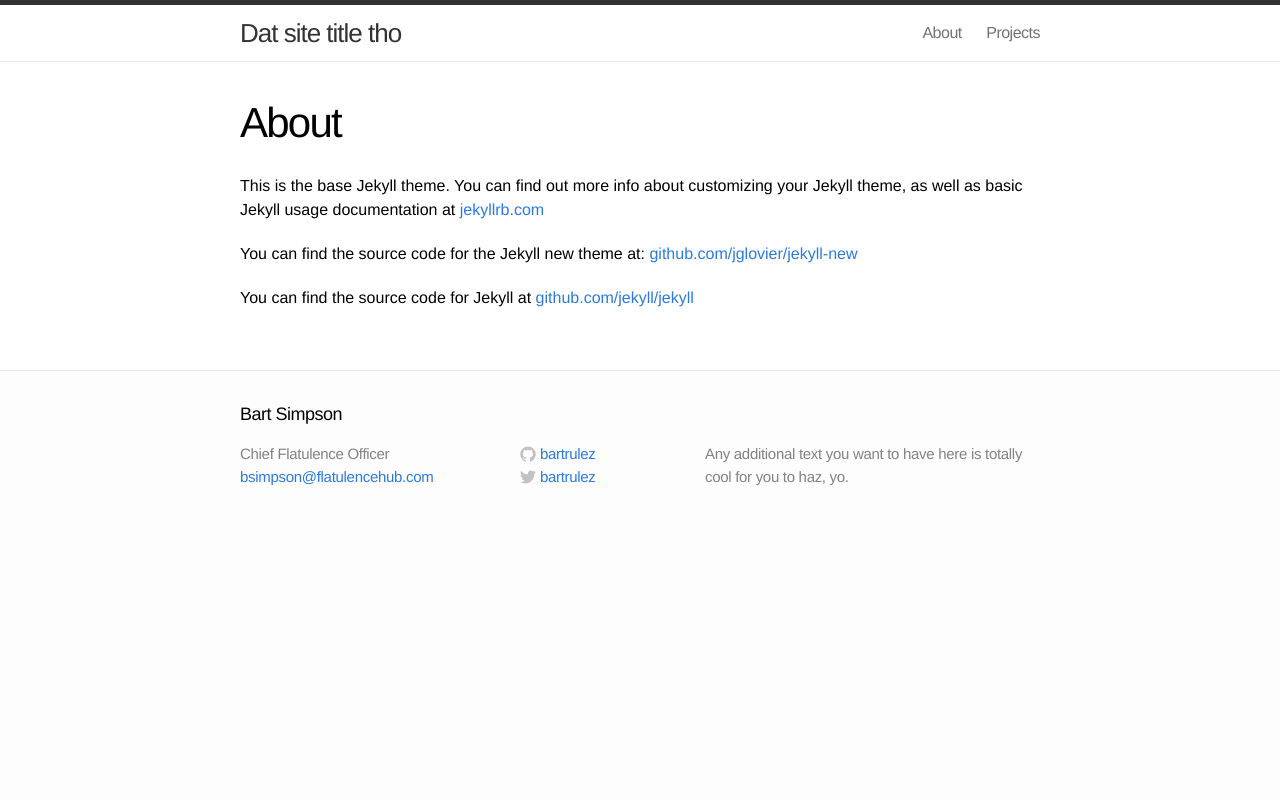
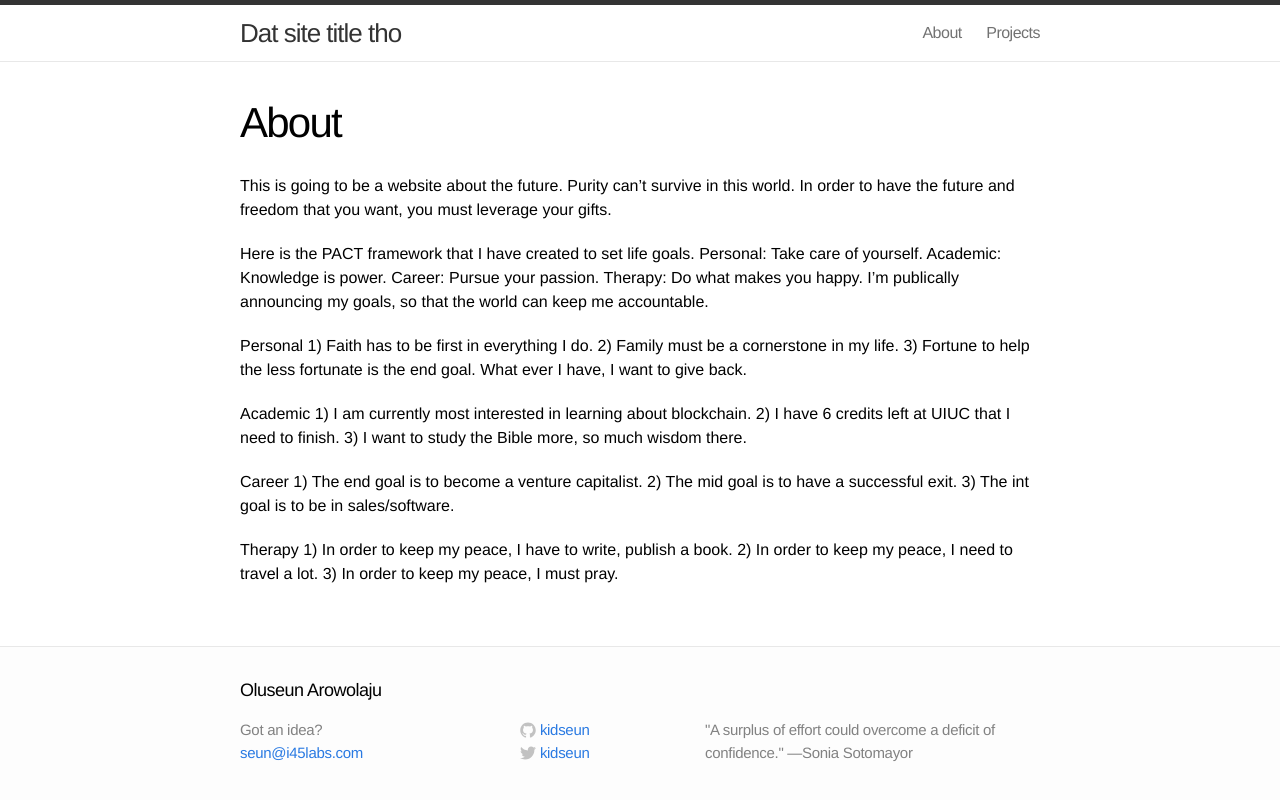
Before and after one commit to kidseun/kidseun.github.io, a Jekyll site: the page built from about/index.md, in a window 1280 px wide. Shown: the top 800 px of the page. Built offline with Jekyll 4.4.1, drawn with Linux system fonts in a browser that asks for light colours; Markdown is read by kramdown in place of the engine named in the settings.

Commit message:
add info

```diff
--- a/_includes/footer.html
+++ b/_includes/footer.html
@@ -2,19 +2,19 @@
 
   <div class="wrap">
 
-    <h2 class="footer-heading">Bart Simpson</h2>
+    <h2 class="footer-heading">Oluseun Arowolaju</h2>
 
     <div class="footer-col-1 column">
       <ul>
-        <li>Chief Flatulence Officer</li>
-        <li><a href="mailto:bsimpson@flatulencehub.com">bsimpson@flatulencehub.com</a></li>
+        <li>Got an idea?</li>
+        <li><a href="mailto:seun@i45labs.com">seun@i45labs.com</a></li>
       </ul>
     </div>
 
     <div class="footer-col-2 column">
       <ul>
         <li>
-          <a href="https://github.com/yourusername">
+          <a href="https://github.com/kidseun">
             <span class="icon github">
               <svg version="1.1" class="github-icon-svg" xmlns="http://www.w3.org/2000/svg" xmlns:xlink="http://www.w3.org/1999/xlink" x="0px" y="0px"
                  viewBox="0 0 16 16" enable-background="new 0 0 16 16" xml:space="preserve">
@@ -29,11 +29,11 @@
                 c0,0.208,0.14,0.449,0.534,0.373c3.081-1.028,5.302-3.935,5.302-7.362C15.76,3.906,12.285,0.431,7.999,0.431z"/>
               </svg>
             </span>
-            <span class="username">bartrulez</span>
+            <span class="username">kidseun</span>
           </a>
         </li>
         <li>
-          <a href="https://twitter.com/yourusername">
+          <a href="https://twitter.com/kidseun">
             <span class="icon twitter">
               <svg version="1.1" class="twitter-icon-svg" xmlns="http://www.w3.org/2000/svg" xmlns:xlink="http://www.w3.org/1999/xlink" x="0px" y="0px"
                  viewBox="0 0 16 16" enable-background="new 0 0 16 16" xml:space="preserve">
@@ -46,14 +46,14 @@
                 c6.015,0,9.304-4.983,9.304-9.304c0-0.142-0.003-0.283-0.009-0.423C14.976,4.29,15.531,3.714,15.969,3.058z"/>
               </svg>
             </span>
-            <span class="username">bartrulez</span>
+            <span class="username">kidseun</span>
           </a>
         </li>
       </ul>
     </div>
 
     <div class="footer-col-3 column">
-      <p class="text">Any additional text you want to have here is totally cool for you to haz, yo.</p>
+      <p class="text">"A surplus of effort could overcome a deficit of confidence." —Sonia Sotomayor</p>
     </div>
 
   </div>
--- a/about/index.md
+++ b/about/index.md
@@ -3,8 +3,26 @@ layout: page
 title: About
 ---
 
-This is the base Jekyll theme. You can find out more info about customizing your Jekyll theme, as well as basic Jekyll usage documentation at [jekyllrb.com](http://jekyllrb.com/)
+This is going to be a website about the future. Purity can't survive in this world. In order to have the future and freedom that you want, you must leverage your gifts.
 
-You can find the source code for the Jekyll new theme at: [github.com/jglovier/jekyll-new](https://github.com/jglovier/jekyll-new)
+Here is the PACT framework that I have created to set life goals. Personal: Take care of yourself. Academic: Knowledge is power. Career: Pursue your passion. Therapy: Do what makes you happy. I'm publically announcing my goals, so that the world can keep me accountable.
 
-You can find the source code for Jekyll at [github.com/jekyll/jekyll](https://github.com/jekyll/jekyll)
+Personal
+1) Faith has to be first in everything I do.
+2) Family must be a cornerstone in my life.
+3) Fortune to help the less fortunate is the end goal. What ever I have, I want to give back.
+
+Academic
+1) I am currently most interested in learning about blockchain.
+2) I have 6 credits left at UIUC that I need to finish.
+3) I want to study the Bible more, so much wisdom there.
+
+Career
+1) The end goal is to become a venture capitalist.
+2) The mid goal is to have a successful exit.
+3) The int goal is to be in sales/software.
+
+Therapy
+1) In order to keep my peace, I have to write, publish a book.
+2) In order to keep my peace, I need to travel a lot.
+3) In order to keep my peace, I must pray.
```
